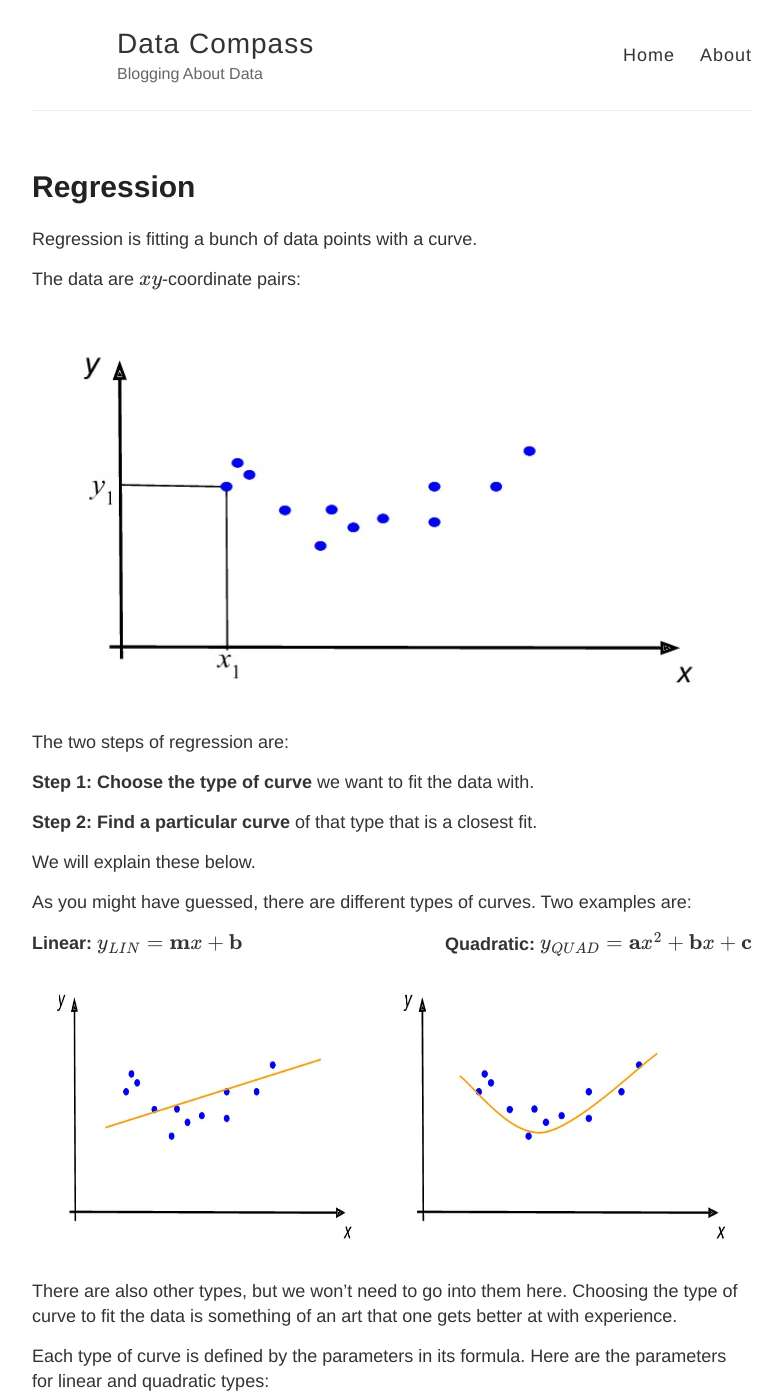
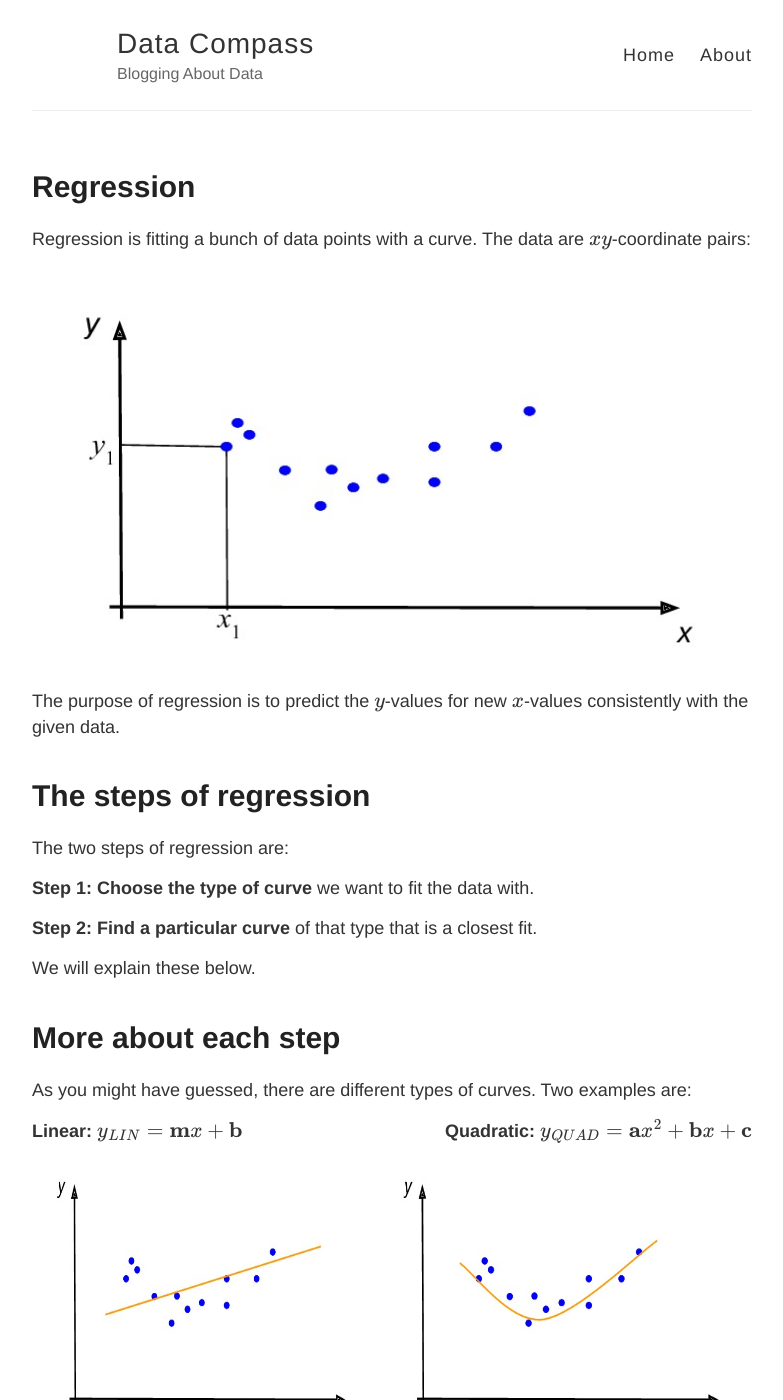
Before and after one commit to datacompass/datacompass.github.io, a Jekyll site: the page built from _posts/2017-8-5-Regression.md, in a window 1280 px wide and 1400 px high. Shown: the whole window, without its empty margins (248-1031 px from the left). Built offline with Jekyll 4.4.1, drawn with Linux system fonts in a browser that asks for light colours; formulas are drawn with MathJax 3.

Commit message:
Update 2017-8-5-Regression.md

```diff
--- a/_posts/2017-8-5-Regression.md
+++ b/_posts/2017-8-5-Regression.md
@@ -3,11 +3,13 @@ layout: post
 use_math: true
 ---
 
-Regression is fitting a bunch of data points with a curve.
-
-The data are $xy$-coordinate pairs:
+Regression is fitting a bunch of data points with a curve.  The data are $xy$-coordinate pairs:
 
 ![Data Sample]({{ site.url }}/images/data-sample-notional.jpg){:height="400px" width = "450px"}
+
+The purpose of regression is to predict the $y$-values for new $x$-values consistently with the given data.
+
+# The steps of regression
 
 The two steps of regression are:
 
@@ -17,6 +19,8 @@ The two steps of regression are:
 
 We will explain these below.
 
+# More about each step
+
 As you might have guessed, there are different types of curves.  Two examples are:
 
 | <b>Linear:</b> $ y_{LIN} = {\bf m} x + {\bf b} $ | <b>Quadratic:</b> $ y_{QUAD} = {\bf a} x^2 + {\bf b} x + {\bf c} $  |
@@ -24,15 +28,14 @@ As you might have guessed, there are different types of curves.  Two examples ar
 |![linear fit]({{ site.url }}/images/data-sample-linear-fit-notional.jpg){:height="300px" width = "400px"} | ![quadratic fit]({{ site.url }}/images/data-sample-quadratic-fit-notional.jpg){:height="300px width = "400px"}|
 
 
-
 There are also other types, but we won't need to go into them here.  Choosing the type of curve to fit the data is something of an art that one gets better at with experience.
 
 Each type of curve is defined by the parameters in its formula.  Here are the parameters for linear and quadratic types:
 
-| Curve type | Parameters |
-| :---------- | :---------- |
-| Linear     | slope ${\bf m}$ and $y$-intercept ${\bf b}$ |
-| Quadratic  | coefficients ${\bf a}, {\bf b}, {\bf c}$, with ${\bf a} \neq 0$ |
+| Curve type     | Parameters |
+| :------------- | :---------- |
+| Linear         | slope ${\bf m}$ and $y$-intercept ${\bf b}$ |
+| Quadratic      | coefficients ${\bf a}, {\bf b}, {\bf c}$, with ${\bf a} \neq 0$ |
 
 Say in Step 1 above, we chose the linear type.  To do Step 2 for this choice, we first write the sum
 
```
